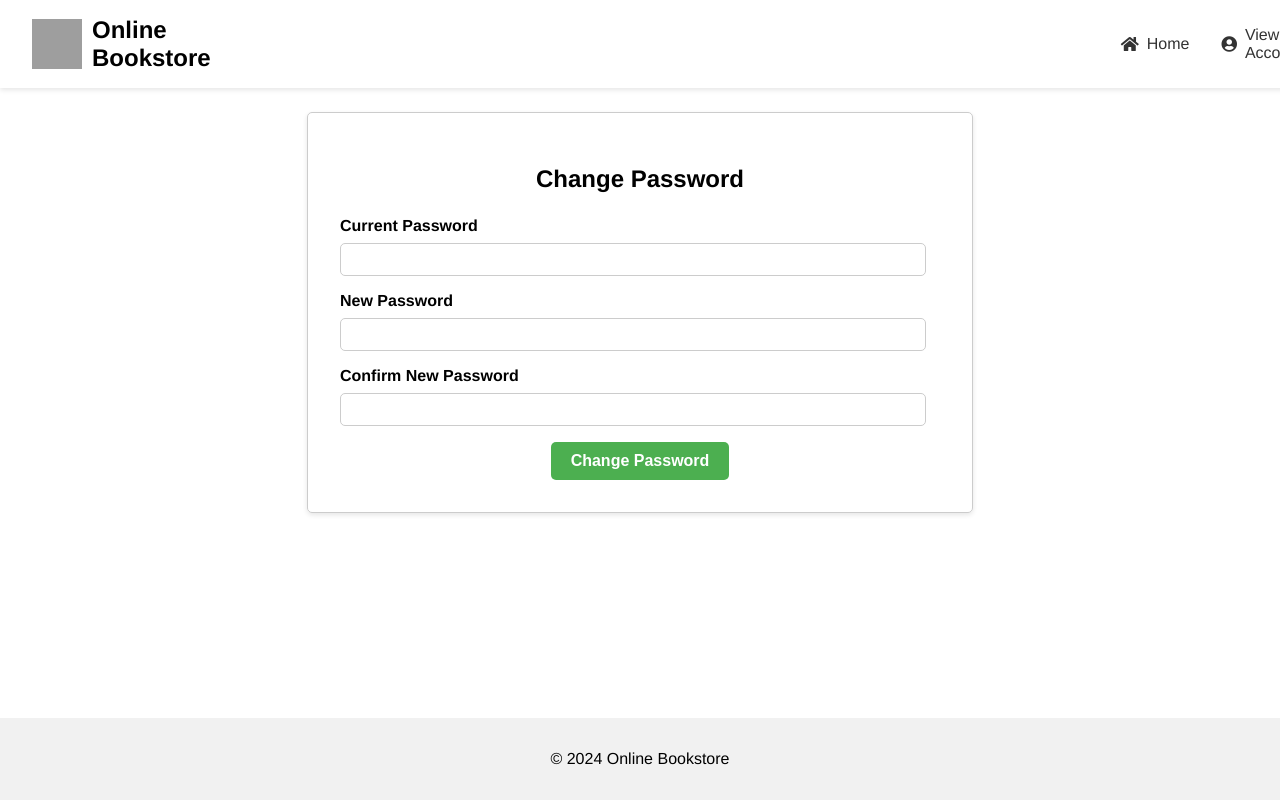
After one commit to kashyapkurmilla/e-Commerce-Docker, a Flask app: template templates/change_password.html in a window 1280 px wide. The commit adds this page. Run offline with Flask 2, Linux system fonts and the light colour scheme; the template is opened without the code that fills it, so the values that code supplies are empty; some libraries are stand-ins or nearby versions.

Commit message:
"Added change password feature, updated edit account page, and modified navigation menus and footers in templates"

```diff
--- /dev/null
+++ b/templates/change_password.html
@@ -0,0 +1,228 @@
+<!DOCTYPE html>
+<html lang="en">
+
+<head>
+  <meta charset="UTF-8" />
+  <title>Change Password - Online Bookstore</title>
+  <link rel="stylesheet" href="https://cdn.tailwindcss.com" />
+  <link rel="stylesheet" href="https://cdnjs.cloudflare.com/ajax/libs/font-awesome/5.15.3/css/all.min.css" />
+  <style>
+    body {
+      font-family: 'Helvetica', 'Arial', sans-serif;
+      margin: 0;
+      padding-top: 80px;
+    }
+
+    .container {
+      max-width: 1200px;
+      margin: 0 auto;
+      padding: 2rem;
+    }
+
+    .header {
+      position: fixed;
+      top: 0;
+      left: 0;
+      width: 100%;
+      background-color: white;
+      z-index: 1000;
+      display: flex;
+      justify-content: space-between;
+      align-items: center;
+      padding: 1rem 2rem;
+      box-shadow: 0 2px 5px rgba(0, 0, 0, 0.1);
+    }
+
+    .logo {
+      display: flex;
+      align-items: center;
+      font-size: 1.5rem;
+      font-weight: bold;
+    }
+
+    .logo img {
+      width: 50px;
+      height: 50px;
+      margin-right: 10px;
+    }
+
+    .nav {
+      display: flex;
+      align-items: center;
+      margin-left: 910px;
+      gap: 2rem;
+      /* Adjusted gap */
+      flex-grow: 1;
+    }
+
+    .nav-link {
+      text-decoration: none;
+      color: #333;
+      font-size: 1rem;
+      position: relative;
+      display: flex;
+      align-items: center;
+    }
+
+    .nav-link i {
+      margin-right: 8px;
+    }
+
+    .nav-link::after {
+      content: '';
+      position: absolute;
+      width: 0;
+      height: 2px;
+      bottom: -3px;
+      left: 50%;
+      background-color: black;
+      transition: width 0.3s, left 0.3s;
+    }
+
+    .nav-link:hover::after {
+      width: 100%;
+      left: 0;
+    }
+
+    .main {
+      display: flex;
+      justify-content: center;
+    }
+
+    .form-container {
+      width: 100%;
+      max-width: 600px;
+      padding: 2rem;
+      border: 1px solid #ccc;
+      border-radius: 5px;
+      box-shadow: 0 2px 5px rgba(0, 0, 0, 0.1);
+    }
+
+    .form-container h2 {
+      text-align: center;
+      margin-bottom: 1.5rem;
+    }
+
+    .form-container label {
+      display: block;
+      margin-bottom: 0.5rem;
+      font-weight: bold;
+    }
+
+    .form-container input[type="password"] {
+      width: calc(100% - 32px);
+      padding: 0.5rem;
+      margin-bottom: 1rem;
+      border: 1px solid #ccc;
+      border-radius: 5px;
+      display: inline-block;
+    }
+
+    .save-button {
+      padding: 10px 20px;
+      /* Add padding for better spacing */
+      font-size: 16px;
+      /* Adjust font size */
+      font-weight: bold;
+      /* Make the text bold */
+      color: #fff;
+      /* Text color */
+      background-color: #4CAF50;
+      /* Green background color */
+      border: none;
+      /* Remove default button border */
+      border-radius: 5px;
+      /* Add rounded corners */
+      cursor: pointer;
+      /* Show pointer cursor on hover */
+      transition: background-color 0.3s ease;
+      /* Smooth transition for background color */
+      display: block;
+      /* Make it block element */
+      margin: 0 auto;
+      /* Align center using margin auto */
+    }
+
+    .save-button:hover {
+      background-color: #45a049;
+      /* Darker green on hover */
+    }
+
+    .footer {
+      text-align: center;
+      width: 100%;
+      padding: 1rem 0;
+      background-color: #f1f1f1;
+      position: fixed;
+      bottom: 0;
+      left: 0;
+    }
+  </style>
+</head>
+
+<body>
+  <div class="container">
+    <header class="header">
+      <div class="logo">
+        <img src="http://localhost:9000/products/products/logo.png" alt="Logo" />
+        Online Bookstore
+      </div>
+      <nav class="nav">
+        <a href="/home" class="nav-link"><i class="fas fa-home"></i> Home</a>
+        <a href="/home/my_account" class="nav-link"><i class="fas fa-user-circle"></i> View Account</a>
+        <a href="/home/edit_account" class="nav-link"><i class="fas fa-edit"></i> Edit Account</a>
+        <a href="/view_orders" class="nav-link"><i class="fas fa-box"></i> View Orders</a>
+        <a href="#" class="nav-link" onclick="confirmLogout()"><i class="fas fa-sign-out-alt"></i> Logout</a>
+      </nav>
+    </header>
+    <main class="main">
+      <div class="form-container">
+        <h2>Change Password</h2>
+        <form action="/home/change_password" method="POST" onsubmit="return validateForm()">
+          <div class="editable">
+            <label for="currentPassword">Current Password</label>
+            <input type="password" id="currentPassword" name="currentPassword" required>
+          </div>
+          <div class="editable">
+            <label for="newPassword">New Password</label>
+            <input type="password" id="newPassword" name="newPassword" required>
+          </div>
+          <div class="editable">
+            <label for="confirmPassword">Confirm New Password</label>
+            <input type="password" id="confirmPassword" name="confirmPassword" required>
+          </div>
+          <button type="submit" class="save-button">Change Password</button>
+        </form>
+      </div>
+    </main>
+    <footer class="footer">
+      <p>&copy; 2024 Online Bookstore</p>
+    </footer>
+  </div>
+
+  <script>
+    function validateForm() {
+      var newPassword = document.getElementById("newPassword").value;
+      var confirmPassword = document.getElementById("confirmPassword").value;
+
+      if (newPassword !== confirmPassword) {
+        alert("New password and confirm password do not match");
+        return false;
+      }
+
+      if (confirm('Are you sure you want to change your password?')) {
+        return true;
+      } else {
+        return false;
+      }
+    }
+
+    function confirmLogout() {
+      if (confirm('Are you sure you want to logout?')) {
+        window.location.href = "/";
+      }
+    }
+  </script>
+</body>
+
+</html>
--- a/templates/index.html
+++ b/templates/index.html
@@ -242,6 +242,7 @@
           <div class="dropdown-content">
             <a href="/home/my_account"><i class="fas fa-user-circle"></i> View Account</a>
             <a href="/home/edit_account"><i class="fas fa-edit"></i> Edit Details</a>
+            <a href="/home/change_password"><i class="fas fa-key"></i> Change Password</a>
             <a href="#" onclick="viewOrders()"><i class="fas fa-box"></i> View Orders</a>
             <a href="#" onclick="logout()"><i class="fas fa-sign-out-alt"></i> Logout</a>
           </div>
@@ -270,7 +271,7 @@
     </main>
 
     <footer class="footer">
-      <p>Copyright &copy; 2023 Online Bookstore</p>
+      <p>Copyright &copy; 2024 Online Bookstore</p>
     </footer>
   </div>
 
--- a/templates/my_account.html
+++ b/templates/my_account.html
@@ -49,7 +49,7 @@
     .nav {
       display: flex;
       align-items: center;
-      margin-left: 1000px;
+      margin-left: 880px;
       gap: 2rem; /* Adjusted gap */
       flex-grow: 1;
     }
@@ -136,6 +136,7 @@
       <nav class="nav">
         <a href="/home" class="nav-link"><i class="fas fa-home"></i> Home</a>
         <a href="/home/edit_account" class="nav-link"><i class="fas fa-edit"></i> Edit Account</a>
+        <a href="/home/change_password" class="nav-link"><i class="fas fa-key"></i> Change Password</a>
         <a href="/view_orders" class="nav-link"><i class="fas fa-box"></i> View Orders</a>
         <a href="#" class="nav-link" onclick="confirmLogout()"><i class="fas fa-sign-out-alt"></i> Logout</a>
       </nav>
@@ -152,7 +153,7 @@
       </div>
     </main>
     <footer class="footer">
-      <p>&copy; 2023 Online Bookstore</p>
+      <p>&copy; 2024 Online Bookstore</p>
     </footer>
   </div>
 
```
Also changed, not shown: bookstore/routes.py (+37 -5 lines), templates/edit_account.html (+5 -29 lines).
